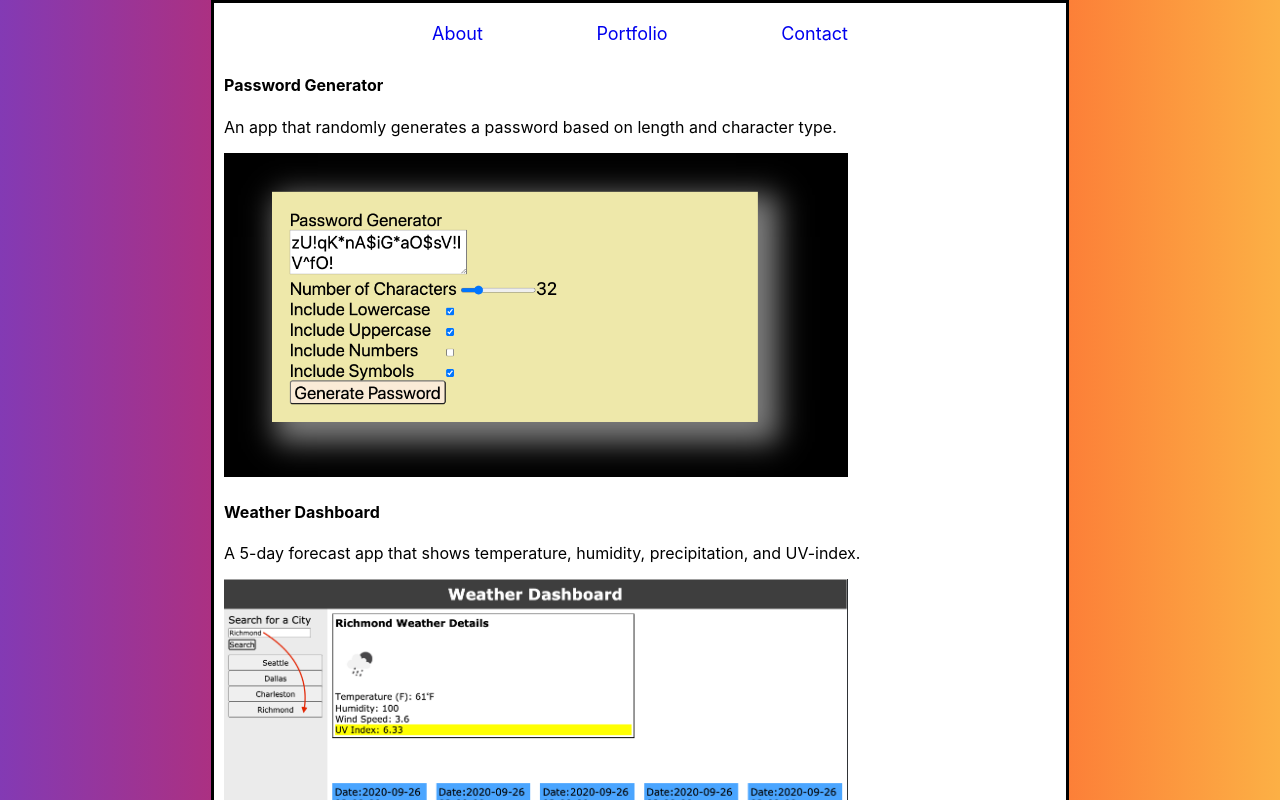
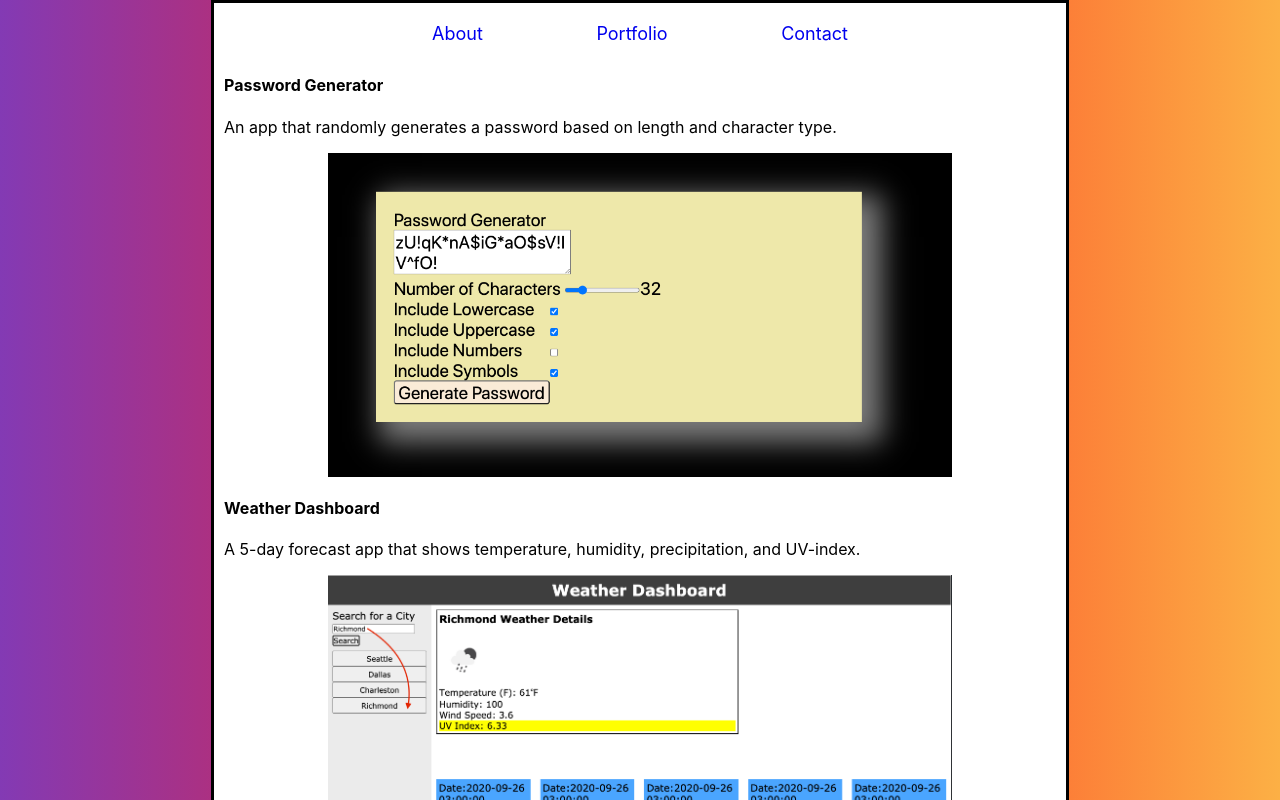
Before and after one commit to ploymahloy/react-portfolio, a React (Create React App) app: page /portfolio in a window 1280 px wide. Shown: the top 800 px of the page. Built offline with nearby package versions, Linux system fonts and the light colour scheme.

Commit message:
centered images in div

```diff
--- a/src/components/Project.css
+++ b/src/components/Project.css
@@ -1,3 +1,6 @@
 .img {
+    display: block;
+    margin-left: auto;
+    margin-right: auto;
     width: 75%;
 }
```
